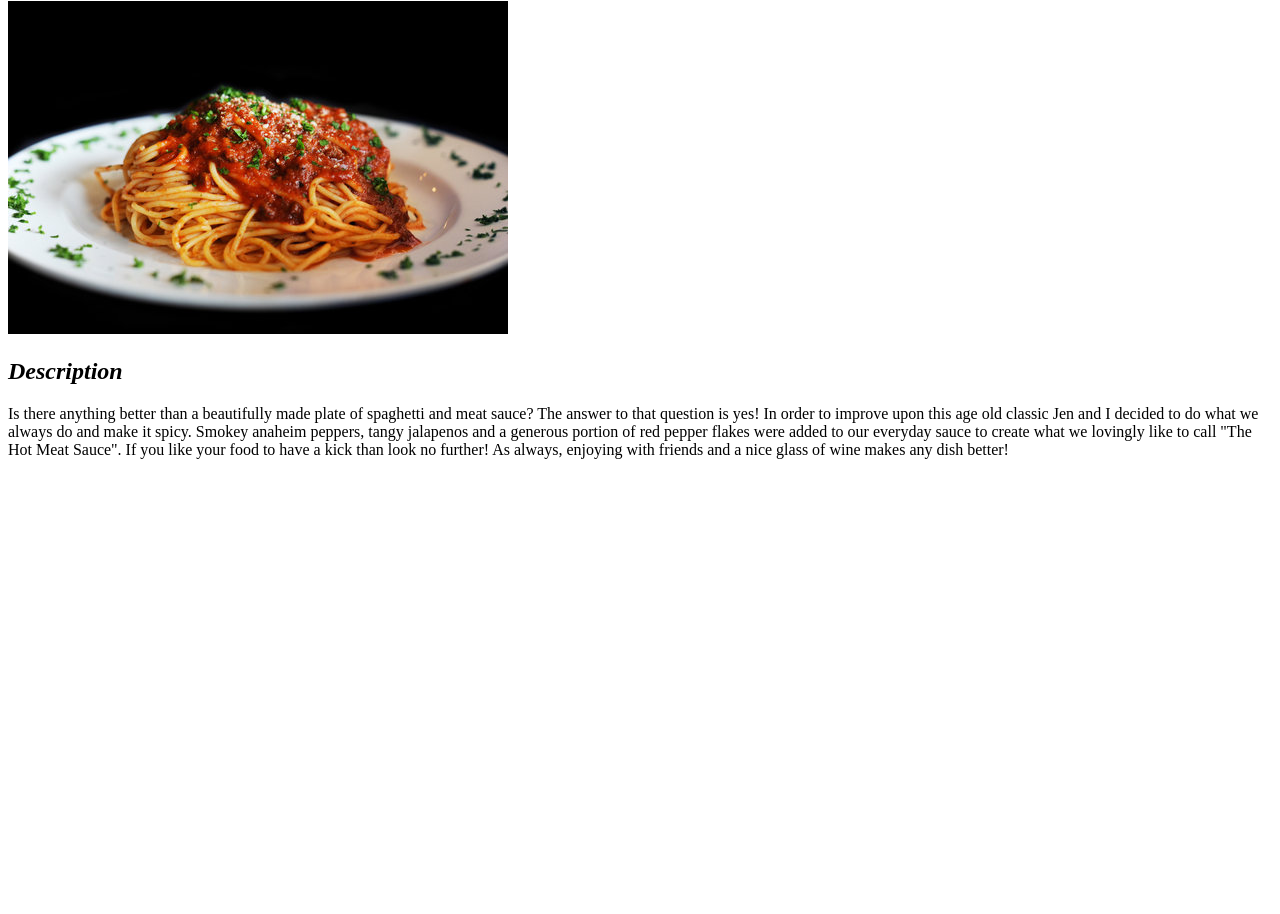
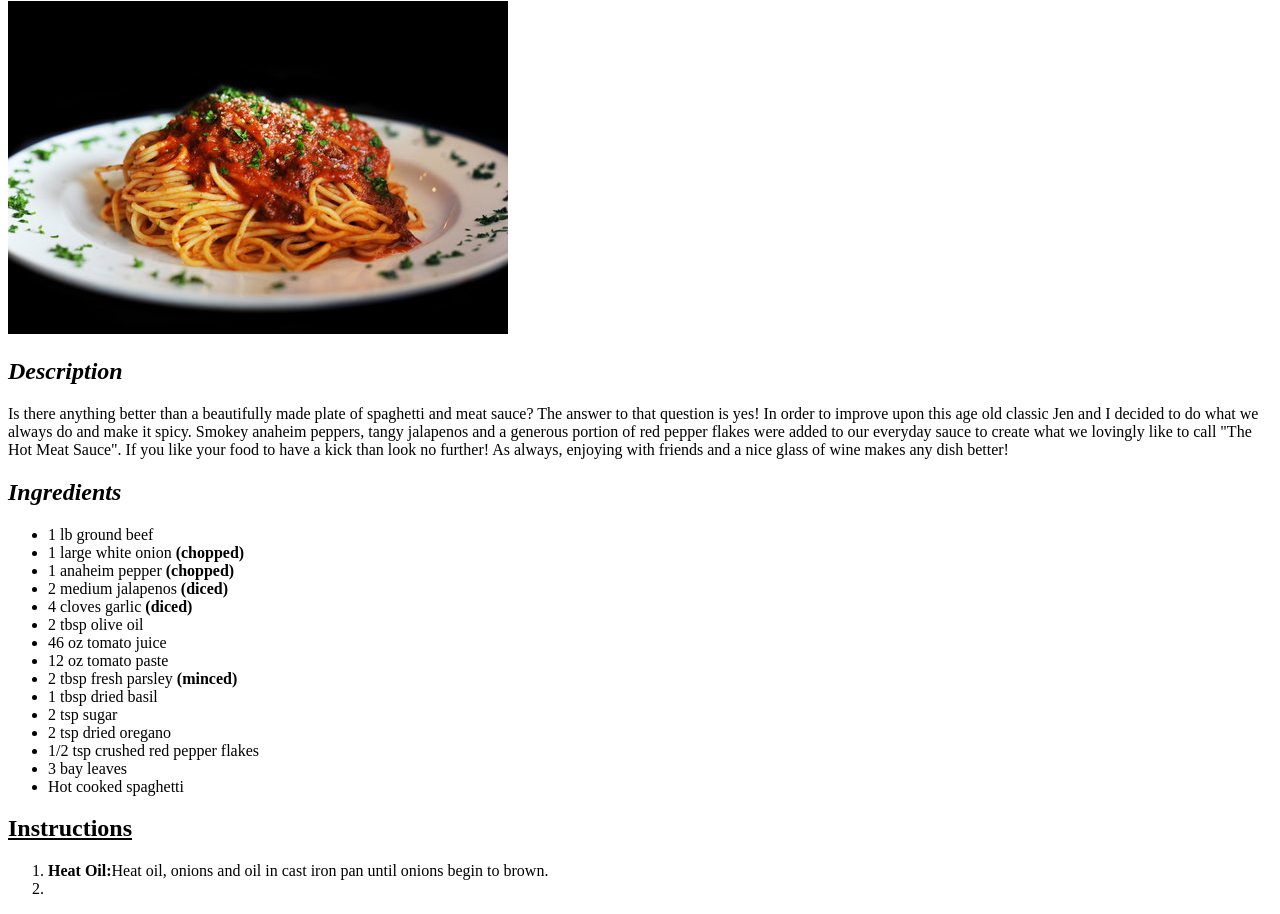
Before and after one commit to emkleins/odin-recipes, a plain HTML site: page recipes/The-Hot-Meat-Sauce.html in a window 1280 px wide. Shown: the part 79-993 px from the top of the page. Before the commit the page ends 800 px from the top, so only its background shows below. Drawn offline with Linux system fonts and the light colour scheme.

Commit message:
add ingredients list to second recipe sheet. Begin instructions section of second recipe.

```diff
--- a/recipes/The-Hot-Meat-Sauce.html
+++ b/recipes/The-Hot-Meat-Sauce.html
@@ -15,6 +15,31 @@
             <h2><em>Description</em></h2>
             <p>Is there anything better than a beautifully made plate of spaghetti and meat sauce? The answer to that question is yes! In order to improve upon this age old classic Jen and I decided to do what we always do and make it spicy. Smokey anaheim peppers, tangy jalapenos and a generous portion of red pepper flakes were added to our everyday sauce to create what we lovingly like to call "The Hot Meat Sauce". If you like your food to have a kick than look no further! As always, enjoying with friends and a nice glass of wine makes any dish better!</p>
 
+            <h2><em>Ingredients</em></h2>
+            <ul>
+                <li>1 lb ground beef</li>
+                <li>1 large white onion <strong>(chopped)</strong></li>
+                <li>1 anaheim pepper <strong>(chopped)</strong></li>
+                <li>2 medium jalapenos <strong>(diced)</strong></li>
+                <li>4 cloves garlic <strong>(diced)</strong></li>
+                <li>2 tbsp olive oil</li>
+                <li>46 oz tomato juice</li>
+                <li>12 oz tomato paste</li>
+                <li>2 tbsp fresh parsley <strong>(minced)</strong></li>
+                <li>1 tbsp dried basil</li>
+                <li>2 tsp sugar</li>
+                <li>2 tsp dried oregano</li>
+                <li>1/2 tsp crushed red pepper flakes</li>
+                <li>3 bay leaves</li>
+                <li>Hot cooked spaghetti</li>
+            </ul>
+
+            <h2><ins>Instructions</ins></h2>
+            <ol>
+                <li><strong>Heat Oil:</strong>Heat oil, onions and oil in cast iron pan until onions begin to brown.</li>
+                <li><strong></strong></li>
+            </ol>
+
         </p>
 
     </body>
```
